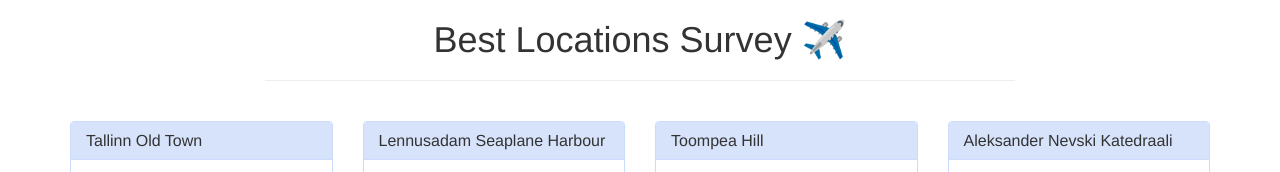
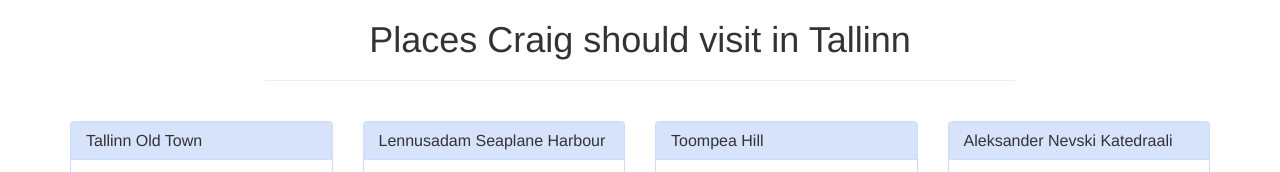
Before and after one commit to CraigRisiAG/ntd-blockchain-testing-workshop, a website: page src/index.html in a window 1280 px wide. Shown: the top 172 px of the page. Drawn offline with nearby package versions, Linux system fonts and the light colour scheme; files whose address does not match are found by name.

Commit message:
update home page

```diff
--- a/src/index.html
+++ b/src/index.html
@@ -5,7 +5,7 @@
     <meta http-equiv="X-UA-Compatible" content="IE=edge">
     <meta name="viewport" content="width=device-width, initial-scale=1">
     <!-- The above 3 meta tags *must* come first in the head; any other head content must come *after* these tags -->
-    <title>Best Locations - TAU Course</title>
+    <title>Best Locations - NTD Workshop</title>
 
     <!-- Bootstrap -->
     <link href="css/bootstrap.min.css" rel="stylesheet">
@@ -21,7 +21,7 @@
     <div class="container">
       <div class="row">
         <div class="col-xs-12 col-sm-8 col-sm-push-2">
-          <h1 class="text-center">Best Locations Survey ✈️ </h1>
+          <h1 class="text-center">Places Craig should visit in Tallinn</h1>
           <hr/>
           <br/>
         </div>
```
